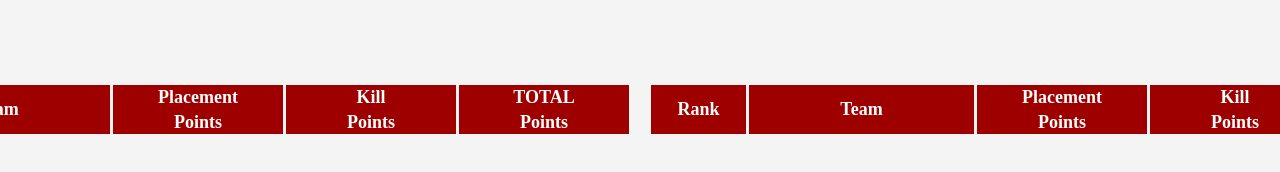
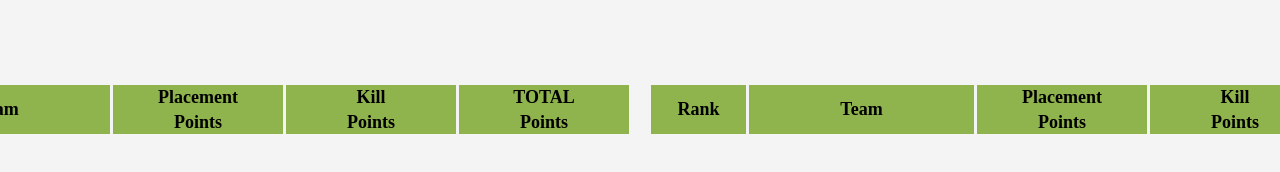
Before and after one commit to JoeOrtiz2003/Sample-Score, a plain HTML site: page index.html in a window 1280 px wide. Shown: the top 172 px of the page. Drawn offline with Linux system fonts and the light colour scheme; no server answers.

Commit message:
Add files via upload

```diff
--- a/script.js
+++ b/script.js
@@ -63,9 +63,9 @@ async function fetchAndDisplayData() {
             `;
 
             // Assign rows to left or right grouping based on rank
-            if (index < 9) {
+            if (index < 8) {
                 leftGrouping.appendChild(teamBraket); // Ranks 1 to 8
-            } else if (index >= 8 && index < 18) {
+            } else if (index >= 8 && index < 16) {
                 rightGrouping.appendChild(teamBraket); // Ranks 9 to 16
             }
         });
--- a/style.css
+++ b/style.css
@@ -4,13 +4,13 @@
     --slogan-color: black;
     --event-headline-color: white; /* Day Color Text */
     --event-slogan-color: #344B13; /* Match Color Text */
-    --braket-header-color: white; /* Text Color Text */
-    --braket-header-primary-color: #9e0000; /* Border Color for Team - Total PTS */
-    --braket-header-secondary-color: #9e0000; /* Border Color for Rank */
+    --braket-header-color: Black; /* Text Color Text */
+    --braket-header-primary-color: #90b44d; /* Border Color for Team - Total PTS */
+    --braket-header-secondary-color: #90b44d; /* Border Color for Rank */
     --braket-primary-color: white;
     --braket-secondary-color: white; /* Color Text Chicken */
-    --braket-odd-background-color: #6f0000;
-    --braket-even-background-color: #2b0000;
+    --braket-odd-background-color: #5e851e;
+    --braket-even-background-color: #28380b;
     --svg-color: white; /* Color Chicken */
 }
 
```
